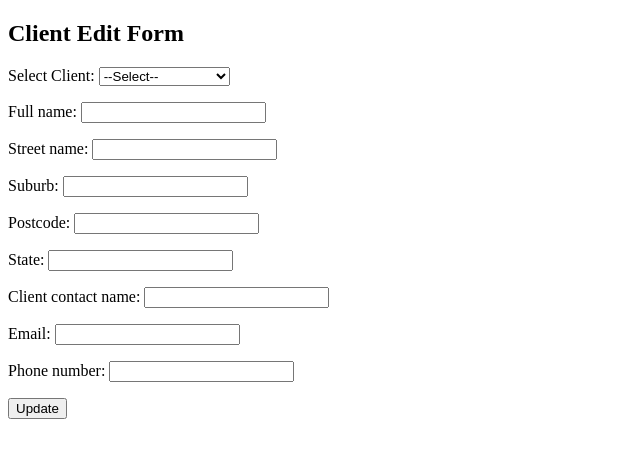
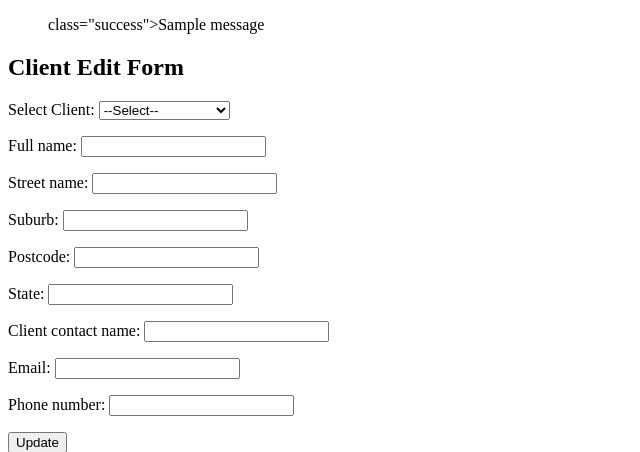
Before and after one commit to pnija/WebIT_Django_assessment, a Django app: page /client/edit in a window 1280 px wide. Shown: the top 452 px of the page, without its empty margins (0-640 px from the left). Run offline with Django 3.2, Linux system fonts and the light colour scheme; data comes from the database, SQL or seed files in the repository; both versions use the stored data as it was after the commit; tables that the repository leaves empty hold one stand-in row (values such as "Sample post"); one stand-in notice (Sample message) is shown.

Commit message:
removed unnecessary files and minor tweaks

```diff
--- a/python_test/python_test/templates/client_edit.html
+++ b/python_test/python_test/templates/client_edit.html
@@ -2,6 +2,18 @@
 <head>
     <script src="https://code.jquery.com/jquery-3.4.1.js" integrity="sha256-WpOohJOqMqqyKL9FccASB9O0KwACQJpFTUBLTYOVvVU=" crossorigin="anonymous"></script>
 </head>
+
+<div class="row">
+    <div class="row">
+        {% if messages %}
+        <ul class="messages">
+            {% for message in messages %}
+            <p>{% if message.tags %} class="{{ message.tags }}"{% endif %}>{{ message }}</p>
+            {% endfor %}
+        </ul>
+    </div>
+</div>
+{% endif %}
 
 {% block content %}
     <h2>Client Edit Form</h2>
--- a/python_test/python_test/views.py
+++ b/python_test/python_test/views.py
@@ -1,4 +1,5 @@
 from django.http import JsonResponse
+from django.contrib import messages
 from django.shortcuts import redirect, get_object_or_404, render
 from django.urls import reverse_lazy
 from django.views.generic import View, ListView, CreateView
@@ -12,11 +13,7 @@ class ClientDetails(ListView):
     method to get the complete client list and display them"""
     model = Client
     template_name = 'client_list.html'
-
-    def get_context_data(self, **kwargs):
-        context = super().get_context_data(**kwargs)
-        context['complete_client_list'] = Client.objects.all()
-        return context
+    context_object_name = "complete_client_list"
 
 
 class AddClientDetails(CreateView):
@@ -46,6 +43,7 @@ class EditClientDetails(AddClientDetails):
         form = ClientAddForm(request.POST or None, instance=instance)
         if form.is_valid():
             form.save()
+            messages.success(request, 'Client Details Updated Successfully')
             return redirect('edit_client')
         return render(request, 'edit_client.html', {'form': form})
 
@@ -63,7 +61,7 @@ class GetEditClientDetails(View):
 
 
 class SearchClients(View):
-    """ search functionality to search for clients"""
+    """ search functionality to search for clients """
 
     def get(self, *args, **kwargs):
         selected_item = self.request.GET.get('selected_item', None)
--- a/python_test/requirements.txt
+++ b/python_test/requirements.txt
@@ -1,5 +1 @@
 Django==2.2.1
-django-phone-field==1.7.1
-pkg-resources==0.0.0
-pytz==2019.1
-sqlparse==0.3.0
```
Also changed, not shown: python_test/python_test/templates/client_list.html (+12 -32 lines), python_test/db.sqlite3.
